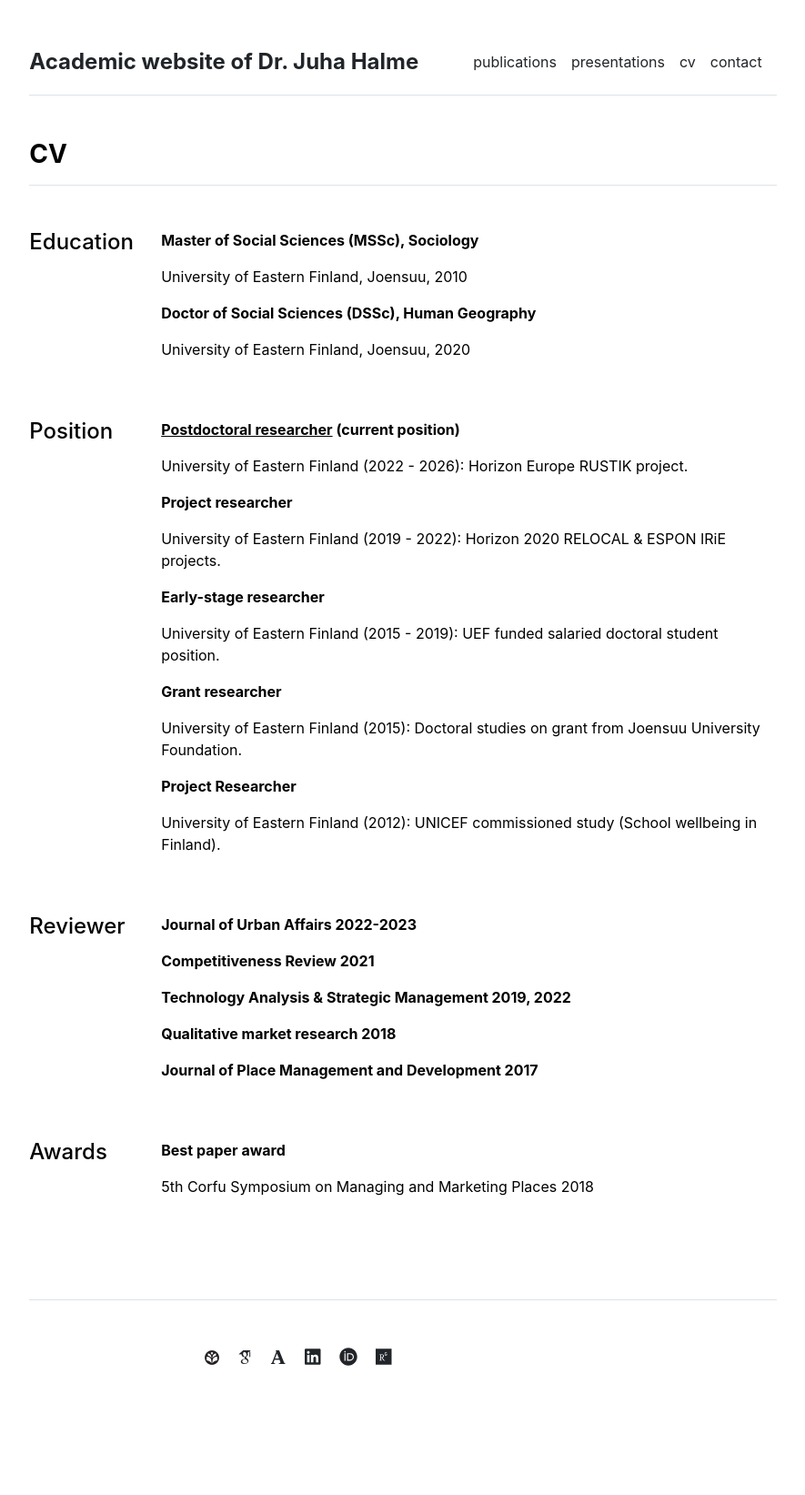
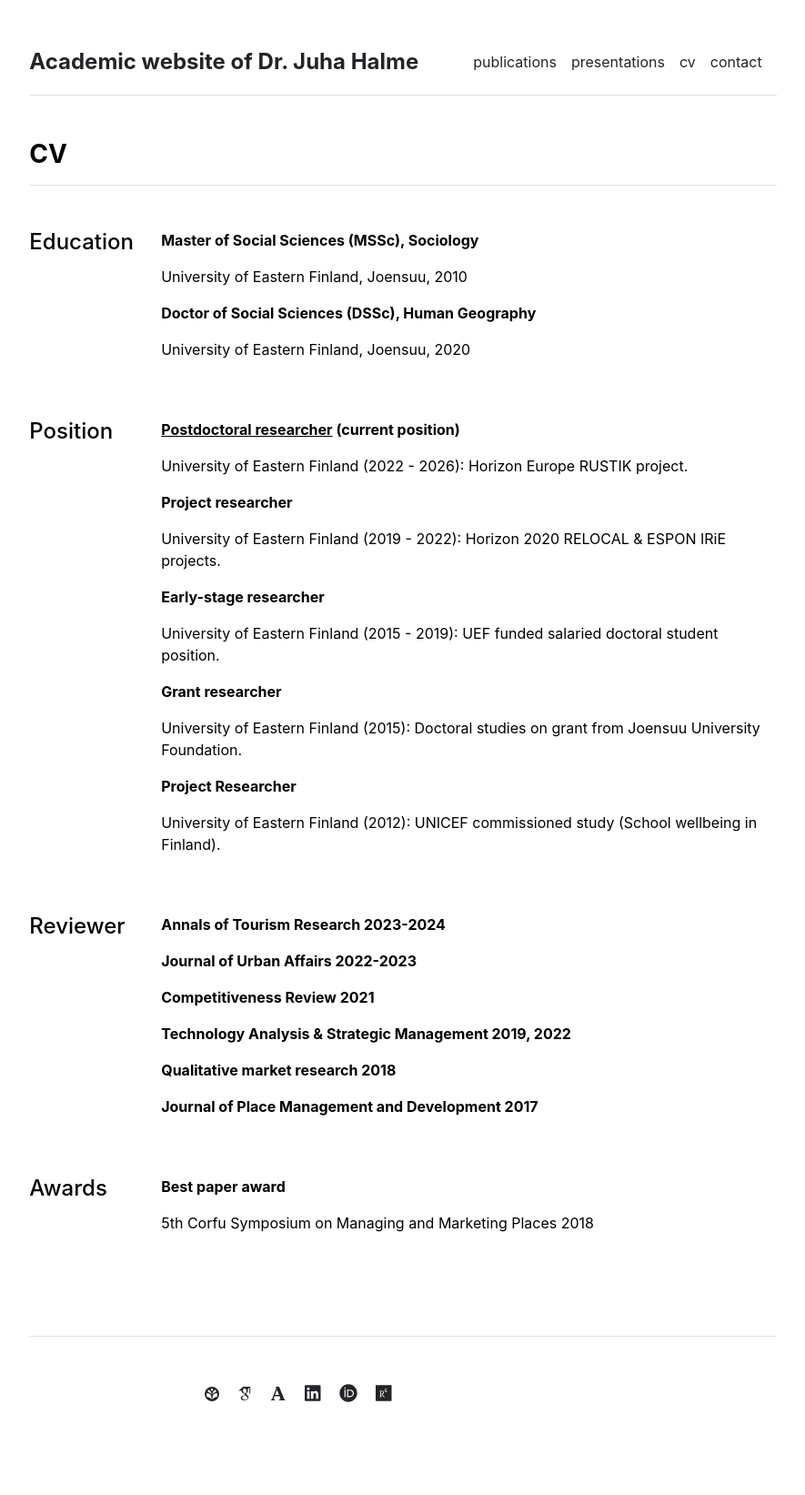
Before and after one commit to juhahalme/academicprofile, a Jekyll site: the page built from cv.md, in a window 1280 px wide. Shown: the whole page at 91% size, without its empty margins (197-1082 px from the left). Built offline with Jekyll 4.4.1, drawn with Linux system fonts in a browser that asks for light colours; some web fonts are replaced; before the commit the page ends 1603 px from its top, so only the background shows below that.

Commit message:
added ATR

```diff
--- a/_data/cv/reviewer.yml
+++ b/_data/cv/reviewer.yml
@@ -1,3 +1,4 @@
+- title: 'Annals of Tourism Research 2023-2024'
 - title: 'Journal of Urban Affairs 2022-2023'
 - title: 'Competitiveness Review 2021'
 - title: 'Technology Analysis & Strategic Management 2019, 2022'
```
Also changed, not shown: 2 other files.
